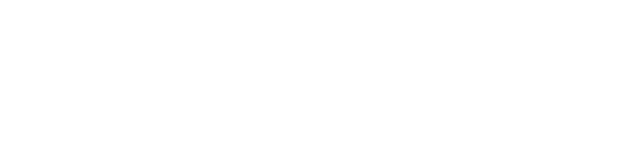
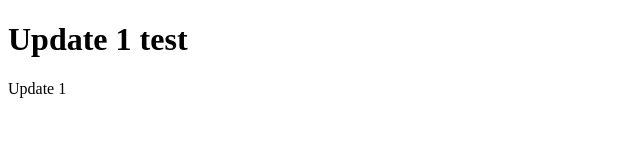
Before and after one commit to Levithan-dev/Lev, a plain HTML site: page index.html in a window 1280 px wide. Shown: the whole page, without its empty margins (0-640 px from the left). Drawn offline with Linux system fonts and the light colour scheme.

Commit message:
Update1 index.html

```diff
--- a/index.html
+++ b/index.html
@@ -6,6 +6,7 @@
     <title>Document</title>
 </head>
 <body>
-
+    <h1>Update 1 test</h1>
+    <p1>Update 1</p1>
 </body>
 </html>
```
